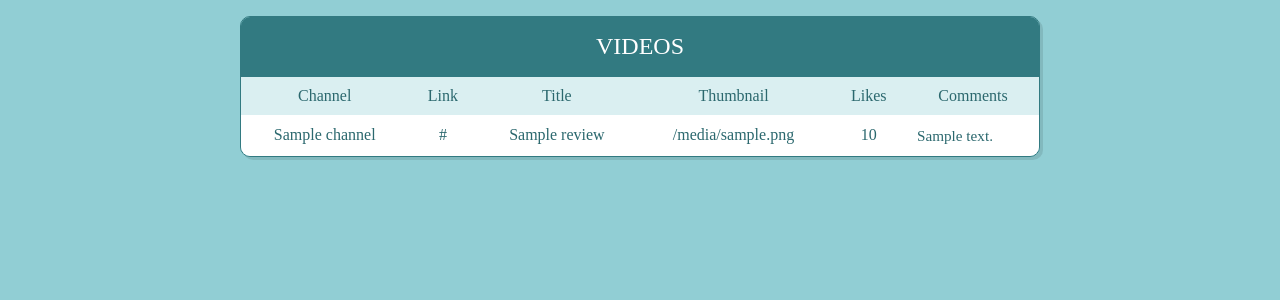
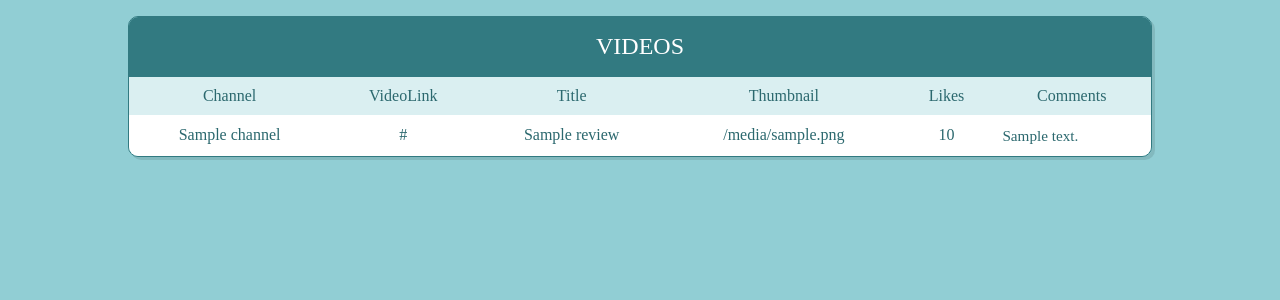
Before and after one commit to shubhangi9845/ytscrapper, a Flask app: template templates/results.html in a window 1280 px wide. Shown: the top 300 px of the page. Run offline with Flask 2, Linux system fonts and the light colour scheme; the template is opened without the code that fills it: most values are stand-ins (such as "Sample title", 1, 10 or a date in 2020); some libraries are stand-ins or nearby versions.

```diff
--- a/app.py
+++ b/app.py
@@ -19,12 +19,12 @@ option.add_argument('disable-dev-shm-usage')
 option.headless = True
 
 # Driver local path
-# DRIVER_PATH = r'/Users/sangrampatil/PycharmProjects/ytscrpper/chromedriver'
-# driver = webdriver.Chrome(executable_path=DRIVER_PATH, options=option)
+DRIVER_PATH = r'/Users/sangrampatil/PycharmProjects/ytscrpper/chromedriver'
+driver = webdriver.Chrome(executable_path=DRIVER_PATH, options=option)
 
 # Driver server path
-option.binary_location = os.environ.get("GOOGLE_CHROME_BIN")
-driver = webdriver.Chrome(executable_path=os.environ.get("DRIVER_PATH"), options=option)
+# option.binary_location = os.environ.get("GOOGLE_CHROME_BIN")
+# driver = webdriver.Chrome(executable_path=os.environ.get("DRIVER_PATH"), options=option)
 
 
 # mydb = conn.connect(
@@ -67,6 +67,8 @@ def index():
             print("CHANNEL:" + CHANNEL_URL)
 
             # To scroll page to get first 50 videos
+            channel_name = driver.find_element_by_xpath('//*[@id="channel-name"]//yt-formatted-string').text
+            print(channel_name)
             first_title = driver.find_element_by_xpath('//*[@id="video-title"]')
             no_of_pagedowns = 8
             while no_of_pagedowns:
@@ -119,6 +121,7 @@ def index():
                 title = video_bs.select_one('#container > h1 > yt-formatted-string').text
                 print(title)
                 print(link)
+                video_id = parse.parse_qs(parse.urlparse(link).query)['v'][0]
                 thumbnail = video_bs.select_one('#watch7-content > link:nth-child(11)').get('href')
                 print(thumbnail)
                 likes_txt = video_bs.select_one('#top-level-buttons-computed > ytd-toggle-button-renderer:nth-child(1) > a > yt-formatted-string').get('aria-label')
@@ -154,8 +157,8 @@ def index():
                 print(comment_ids)
 
                 ##### Update in MySQL
-                s = "INSERT INTO ChannelVideos (ChannelURL, VideoLink, Title, ThumbnailURL, Likes, Comments) VALUES(%s, %s, %s, %s, %s, %s) ON DUPLICATE KEY UPDATE Title=VALUES(Title), ThumbnailURL=VALUES(ThumbnailURL), Likes=VALUES(Likes), Comments=VALUES(Comments)"
-                s1 = (CHANNEL_URL, link, title, thumbnail, likes, comment_count)
+                s = "INSERT INTO ChannelVideos (ChannelID, VideoID, ChannelName, VideoLink, Title, ThumbnailURL, Likes, Comments) VALUES(%s, %s, %s, %s, %s, %s, %s, %s) ON DUPLICATE KEY UPDATE ChannelName=VALUES(ChannelName), Title=VALUES(Title), ThumbnailURL=VALUES(ThumbnailURL), Likes=VALUES(Likes), Comments=VALUES(Comments)"
+                s1 = (channel_id, video_id, channel_name, link, title, thumbnail, likes, comment_count)
                 mycursor.execute(s, s1)
                 mydb.commit()
 
@@ -185,19 +188,23 @@ def index():
                                    'Thumbnail': b64_img}}
                 collection.update_one(filter, thumb_data, upsert=True)
 
-                mydict = {"Channel": CHANNEL_URL, "Link": link, "Title": title, "Thumbnail": thumbnail, "Likes": likes,
+                mydict = {"Channel": channel_name, "VideoLink": link, "Title": title, "Thumbnail": thumbnail, "Likes": likes,
                           "Comments": comment_count}
                 videos.append(mydict)
 
             driver.quit()
             return render_template('results.html', reviews=videos[0:(len(videos))])
+
         except Exception as e:
             print('The Exception message is: ', e)
             return 'something is wrong'
+
+    else:
+        return render_template('index.html')
 
 
 
 
 if __name__ == '__main__':
-    # app.run(host='127.0.0.1', port=8001, debug=True)
-    app.run(debug=True)
+    app.run(host='127.0.0.1', port=8001, debug=True)
+    # app.run(debug=True)
--- a/static/css/style.css
+++ b/static/css/style.css
@@ -27,7 +27,7 @@ img {
   max-width: calc(100% - 2em);
   margin: 1em auto;
   overflow: hidden;
-  width: 800px;
+  width: 1024px;
 }
 
 table {
--- a/templates/results.html
+++ b/templates/results.html
@@ -22,7 +22,7 @@
    <table cellspacing="0">
       <tr>
          <th>Channel</th>
-         <th>Link</th>
+         <th>VideoLink</th>
          <th>Title</th>
          <th>Thumbnail</th>
           <th>Likes</th>
@@ -31,7 +31,7 @@
          {% for review in reviews %}
       <tr>
           <td>{{review['Channel']}}</td>
-         <td>{{review['Link']}}</td>
+         <td>{{review['VideoLink']}}</td>
          <td>{{review['Title']}}</td>
          <td>{{review['Thumbnail']}}</td>
          <td>{{review['Likes']}} </td>
```
Also changed, not shown: azuremysql.py (+16 -4 lines).
